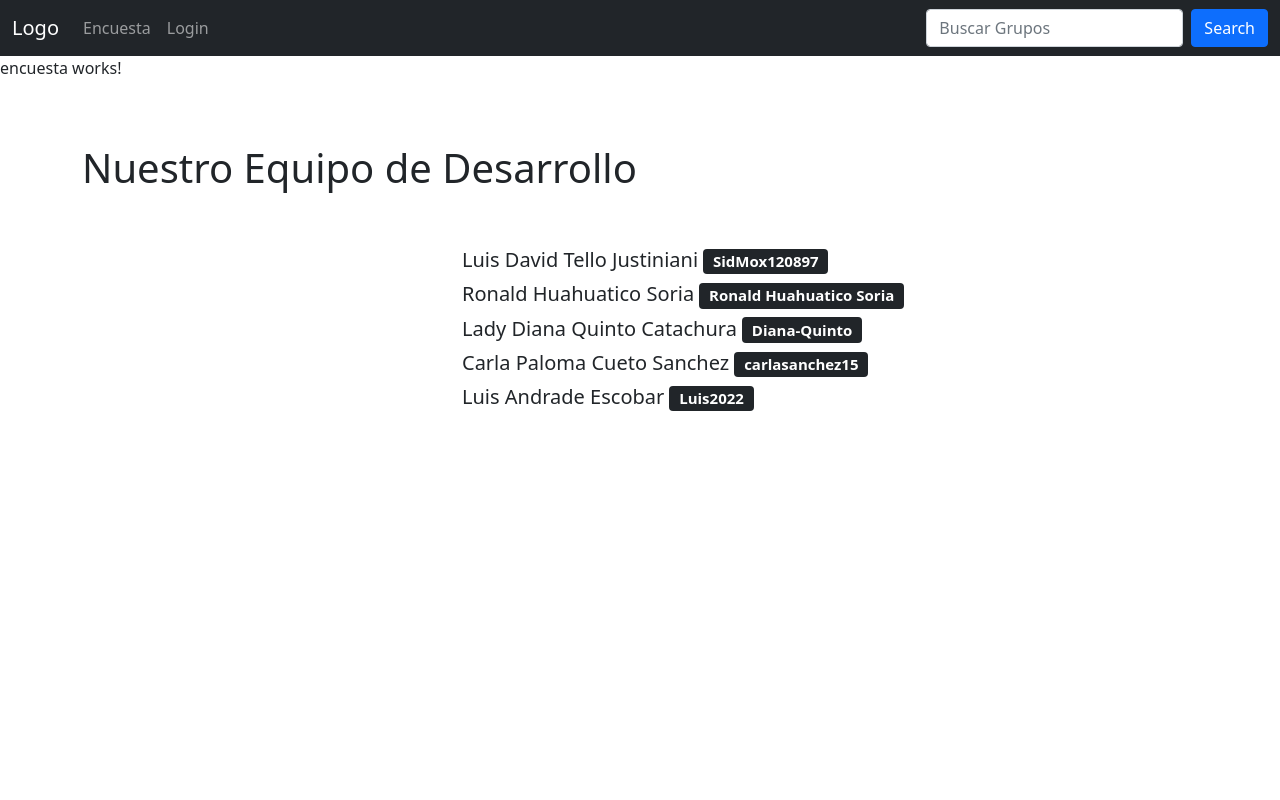
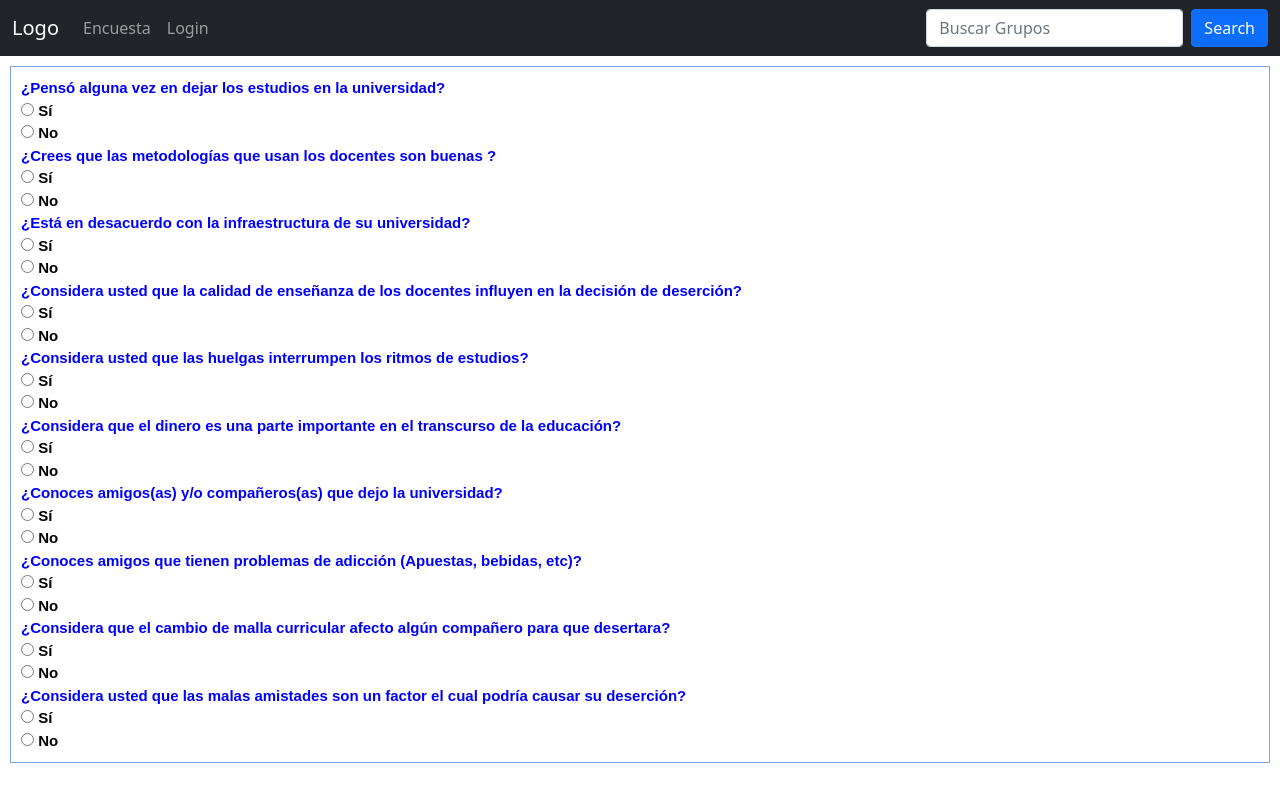
Before and after one commit to SidMox120897/ProIngSodt, an Angular app: page /encuesta in a window 1280 px wide. Shown: the top 800 px of the page. Built offline with nearby package versions, Linux system fonts and the light colour scheme.

Commit message:
encuesta

```diff
--- a/src/app/main-page/components/encuesta/encuesta.component.css
+++ b/src/app/main-page/components/encuesta/encuesta.component.css
@@ -0,0 +1,16 @@
+.pregresp {
+    border: 1px solid #7DA5E0;
+    padding: 10px;
+    margin: 10px;
+    font-family: Arial, Verdana, Helvetica, sans-serif;
+    font-size: 15px;
+    font-weight: bold;
+    }
+
+    .pregunta {
+    color: #0000ff;
+    }
+
+    .respuestas {
+    color: #000000;
+    }
--- a/src/app/main-page/components/encuesta/encuesta.component.html
+++ b/src/app/main-page/components/encuesta/encuesta.component.html
@@ -1 +1,65 @@
-<p>encuesta works!</p>
+<!--http://accesibilidadweb.dlsi.ua.es/?menu=ej-form-test-->
+<div class="pregresp">
+    <div class="pregunta">¿Pensó alguna vez en dejar los estudios en la universidad?<br />
+    </div>
+    <div class="respuestas">
+      <input type="radio" name="preg1" value="1" /> Sí<br />
+      <input type="radio" name="preg1" value="2" /> No<br />
+    </div>
+    <div class="pregunta">¿Crees que las metodologías que usan los docentes son buenas ?<br />
+    </div>
+    <div class="respuestas">
+      <input type="radio" name="preg1" value="1" /> Sí<br />
+      <input type="radio" name="preg1" value="2" /> No<br />
+    </div>
+    <div class="pregunta">¿Está en desacuerdo con la infraestructura de su universidad?<br />
+    </div>
+    <div class="respuestas">
+      <input type="radio" name="preg1" value="1" /> Sí<br />
+      <input type="radio" name="preg1" value="2" /> No<br />
+    </div>
+    <div class="pregunta">¿Considera usted que  la calidad de enseñanza de los docentes  influyen en la decisión de deserción?<br />
+    </div>
+    <div class="respuestas">
+      <input type="radio" name="preg1" value="1" /> Sí<br />
+      <input type="radio" name="preg1" value="2" /> No<br />
+    </div>
+
+    <div class="pregunta">¿Considera usted que las huelgas interrumpen los ritmos de estudios?<br />
+    </div>
+    <div class="respuestas">
+      <input type="radio" name="preg1" value="1" /> Sí<br />
+      <input type="radio" name="preg1" value="2" /> No<br />
+    </div>
+    <div class="pregunta">¿Considera que el dinero es una parte importante en el transcurso de la educación?<br />
+    </div>
+    <div class="respuestas">
+      <input type="radio" name="preg1" value="1" /> Sí<br />
+      <input type="radio" name="preg1" value="2" /> No<br />
+    </div>
+    <div class="pregunta">¿Conoces  amigos(as) y/o compañeros(as) que dejo la universidad?<br />
+    </div>
+    <div class="respuestas">
+      <input type="radio" name="preg1" value="1" /> Sí<br />
+      <input type="radio" name="preg1" value="2" /> No<br />
+    </div>
+    <div class="pregunta">¿Conoces amigos que tienen problemas de adicción (Apuestas, bebidas, etc)?<br />
+    </div>
+    <div class="respuestas">
+      <input type="radio" name="preg1" value="1" /> Sí<br />
+      <input type="radio" name="preg1" value="2" /> No<br />
+    </div>
+
+    <div class="pregunta">¿Considera que el cambio de malla curricular  afecto algún compañero para que desertara?<br />
+    </div>
+    <div class="respuestas">
+      <input type="radio" name="preg1" value="1" /> Sí<br />
+      <input type="radio" name="preg1" value="2" /> No<br />
+    </div>
+    <div class="pregunta">¿Considera usted que las malas amistades son un factor el cual podría causar su deserción?<br />
+    </div>
+    <div class="respuestas">
+      <input type="radio" name="preg1" value="1" /> Sí<br />
+      <input type="radio" name="preg1" value="2" /> No<br />
+    </div>
+</div>
```
